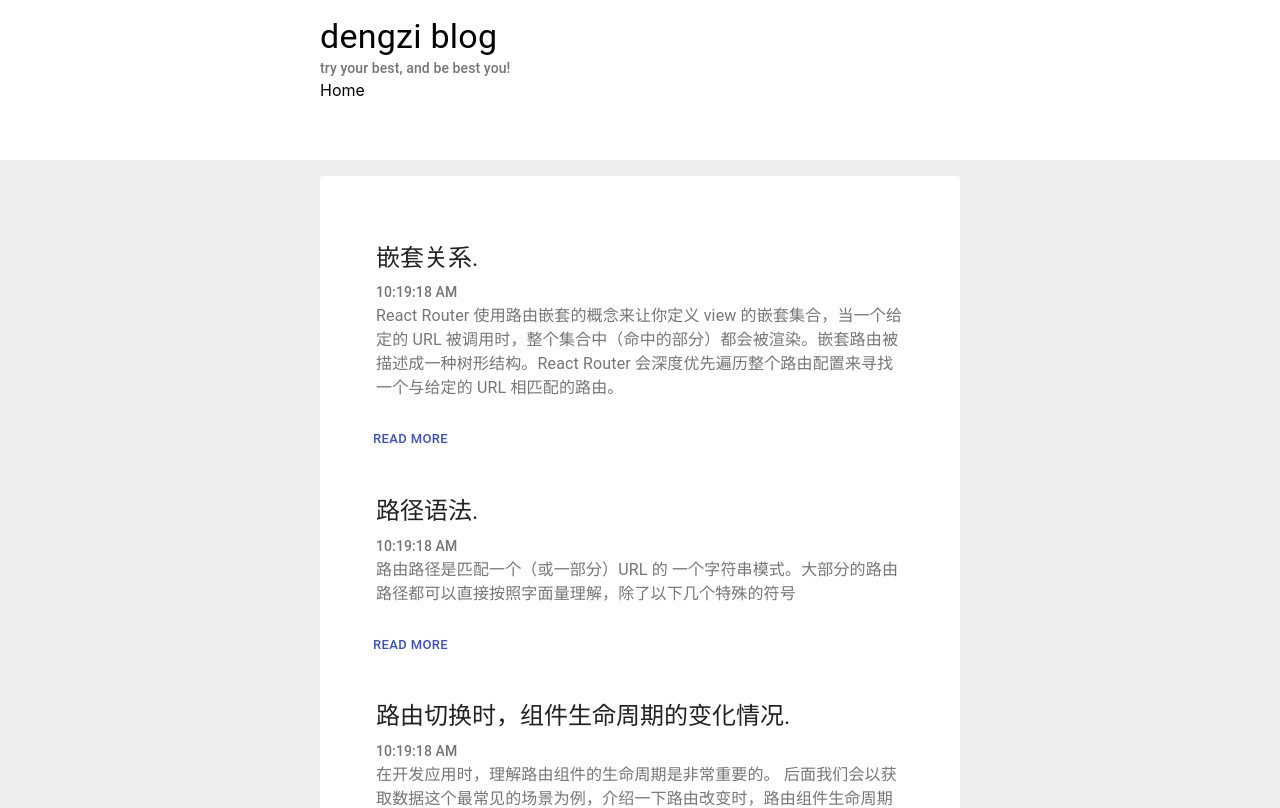
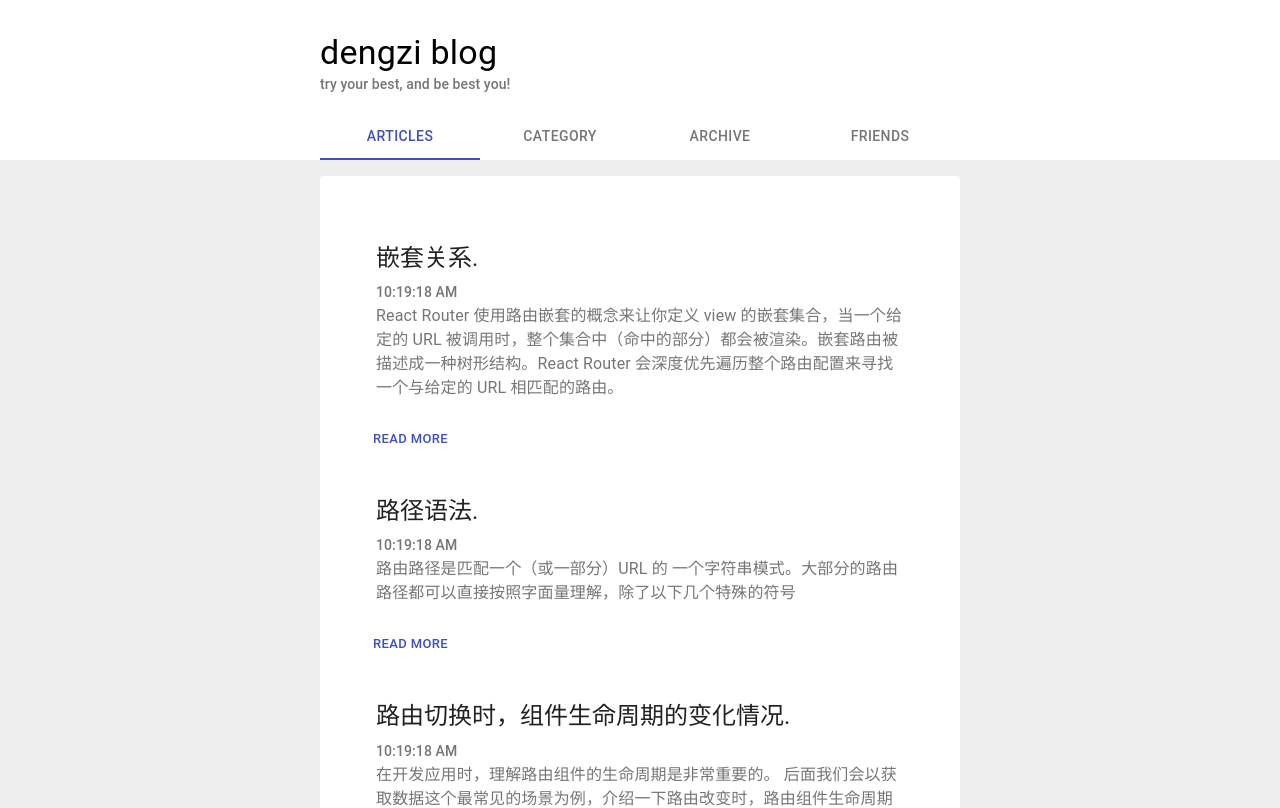
Before and after one commit to MrDenua/dengzi-blog, a React (Create React App) app in the folder web/: page / in a window 1280 px wide. Shown: the top 808 px of the page. Built offline with nearby package versions, Linux system fonts and the light colour scheme.

Commit message:
update route

```diff
--- a/web/package.json
+++ b/web/package.json
@@ -40,6 +40,5 @@
       "last 1 firefox version",
       "last 1 safari version"
     ]
-  },
-  "proxy": "http://localhost:80/"
+  }
 }
--- a/web/src/component/MainComponent.tsx
+++ b/web/src/component/MainComponent.tsx
@@ -1,4 +1,4 @@
-import React, {useState} from 'react'
+import React from 'react'
 import {BrowserRouter} from "react-router-dom";
 import Box from "@material-ui/core/Box";
 import {createStyles, Grid, Paper, Theme, Typography} from "@material-ui/core";
@@ -14,72 +14,57 @@ function isMobile(): boolean {
 
 let useStyle = makeStyles((theme: Theme) =>
     createStyles({
+        root: {
+            background: '#eee',
+        },
         head: {
-            height: "80px",
+            paddingTop: theme.spacing(4),
             width: "100%",
-            bgColor: "white",
-            zIndex: 100,
-            position: "fixed"
+            background: "white"
+        },
+        title: {},
+        body: {
+            paddingTop: theme.spacing(2)
+        },
+        nav: {
+            paddingTop: theme.spacing(2),
         }
     })
 );
 
 export default function MainComponent() {
 
-    let [drawerHidden, setDrawerHidden] = useState(isMobile());
+    const classes = useStyle();
 
-    const style = useStyle();
     return (<div className="App">
         <BrowserRouter>
-            <Box className={style.head} justifyItems>
+            <Box>
                 <Grid container justify={"center"}>
-                    <Grid xs={12} md={10} lg={6}>
-                        <Grid xs={12}>
-                            <Typography variant={"h4"} style={{paddingTop: "16px"}}>
+
+                </Grid>
+            </Box>
+            <Grid className={classes.root} container justify={"center"}>
+                <Grid item className={classes.head} xs={12} container justify={"center"}>
+                    <Grid item xs={12} md={10} lg={6}>
+                        <Box className={classes.title}>
+                            <Typography variant={"h4"}>
                                 dengzi blog
                             </Typography>
                             <Typography variant={'subtitle2'} color={"textSecondary"}>
                                 try your best, and be best you!
                             </Typography>
-                        </Grid>
-                        <Grid xs={12} spacing={4}>
+                        </Box>
+                        <Grid item xs={12} className={classes.nav}>
                             <NavComponent/>
                         </Grid>
                     </Grid>
                 </Grid>
-            </Box>
-            <Grid container style={{background: '#eee'}} justify={"center"}>
-                <Grid xs={12}>
-                    <Box minHeight={"160px"} bgcolor={"white"}/>
-                </Grid>
-                <Grid md={10} lg={6}>
-                    <Box height={"16px"}/>
+                <Grid item className={classes.body} md={10} lg={6}>
                     <Paper elevation={0}>
                         <MainRouter/>
                     </Paper>
                 </Grid>
             </Grid>
-            {/*<Hidden mdUp>*/}
-            {/*    <Drawer open={!drawerHidden && isMobile()} anchor={"left"}*/}
-            {/*            onClose={() => setDrawerHidden(!drawerHidden)}>*/}
-            {/*        <DrawerComponent/>*/}
-            {/*    </Drawer>*/}
-            {/*</Hidden>*/}
-            {/*<Grid container spacing={0}>*/}
-            {/*    <Grid item={true} md={2} hidden={drawerHidden}>*/}
-            {/*        <Hidden xsDown>*/}
-            {/*            <DrawerComponent/>*/}
-            {/*        </Hidden>*/}
-            {/*    </Grid>*/}
-            {/*    <Grid item={true} xs md xl lg>*/}
-            {/*        <Box height={"100vh"} width={"100%"} bgcolor="background.default">*/}
-            {/*            <NavBarComponent onMenuClick={setDrawerHidden} drawerHidden={drawerHidden}/>*/}
-            {/*            <Box style={{overflow: "auto"}}>*/}
-            {/*                <MainRouter/>*/}
-            {/*            </Box>*/}
-            {/*        </Box>*/}
-            {/*    </Grid>*/}
-            {/*</Grid>*/}
         </BrowserRouter>
     </div>)
 }
--- a/web/src/component/NavComponent.tsx
+++ b/web/src/component/NavComponent.tsx
@@ -1,6 +1,38 @@
 import React from "react";
+import {AppBar, Tab, Tabs, withStyles} from "@material-ui/core";
+import {Link, RouteComponentProps, withRouter} from "react-router-dom";
 
-export default function NavComponent() {
+const WhiteAppBar = withStyles({
+    root: {
+        background: "white",
+        boxShadow: "none"
+    }
+})(AppBar);
 
-    return(<div>Home</div>)
+function NavComponent(props: RouteComponentProps) {
+
+    const [value, setValue] = React.useState(0);
+    const tabs = ['Articles', 'Category', 'Archive', 'Friends'];
+    const handleChange = (event: React.ChangeEvent<{}>, newValue: number) => {
+        props.history.push("/" + tabs[newValue].toLowerCase());
+        setValue(newValue);
+    };
+
+    const a11yProps = (value: any) => {
+        return {
+            id: `nav-tab-${value}`,
+            'aria-controls': `nav-tabpanel-${value}`,
+        };
+    };
+
+    return (<WhiteAppBar position={"relative"} color={"default"}>
+        <Tabs value={value} onChange={handleChange} aria-label={'navigation bar'} indicatorColor={"primary"}
+              textColor={"primary"}>
+            {(tabs.map((item) =>
+                (<Tab label={item} {...a11yProps(item)} key={item}><Link to={item}>item</Link></Tab>)
+            ))}
+        </Tabs>
+    </WhiteAppBar>)
 }
+
+export default withRouter(NavComponent)
--- /dev/null
+++ b/web/src/router/History.tsx
@@ -0,0 +1,3 @@
+import createHistory from 'history/createBrowserHistory'
+
+export default createHistory()
--- a/web/src/router/router.tsx
+++ b/web/src/router/router.tsx
@@ -4,7 +4,7 @@ import ArchiveComponent from "../component/ArchiveComponent";
 import AboutMeComponent from "../component/AboutMeComponent";
 
 export const Router = {
-    main: [
+    body: [
         {
             path: '/',
             exact:true,
```
